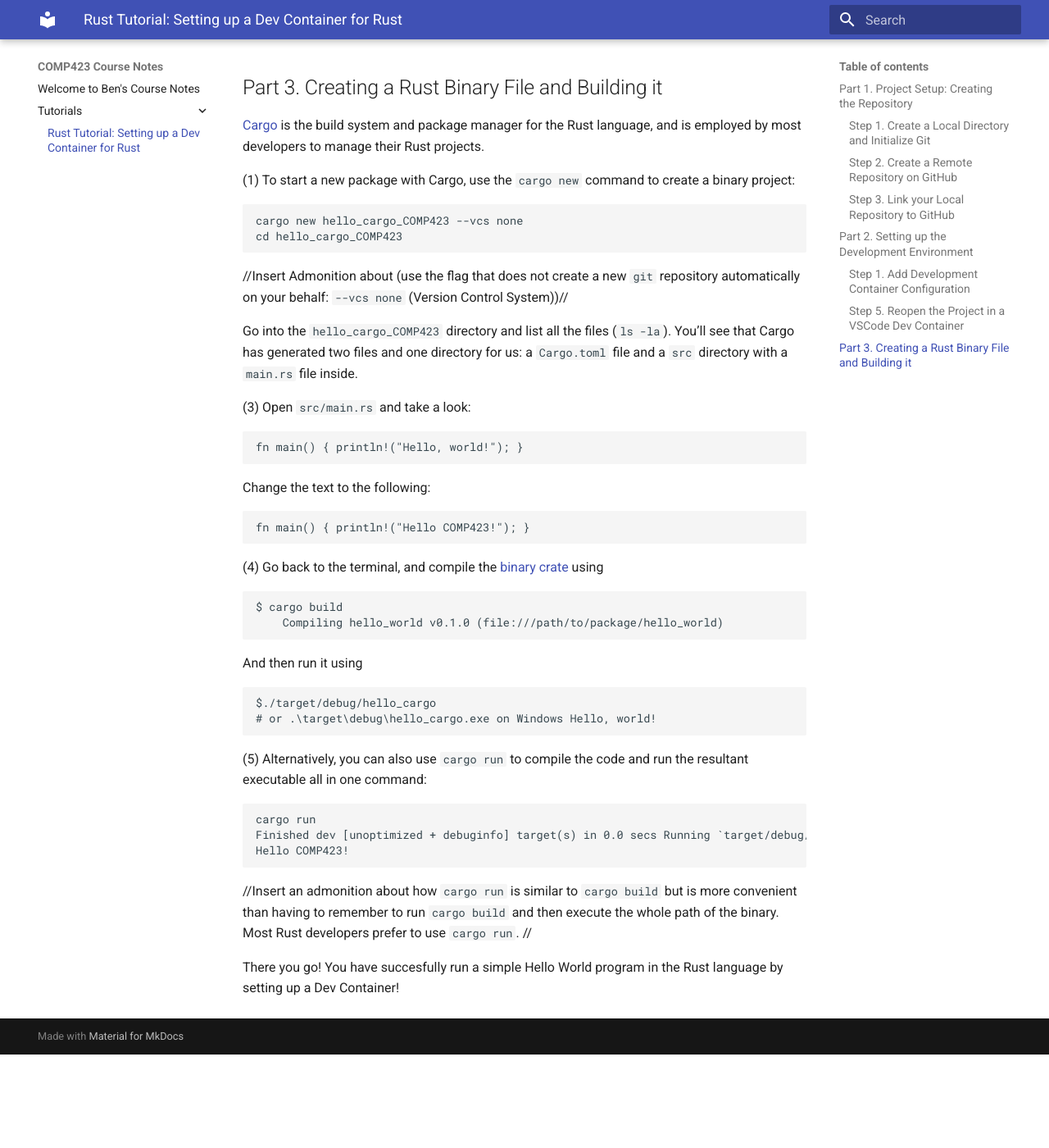
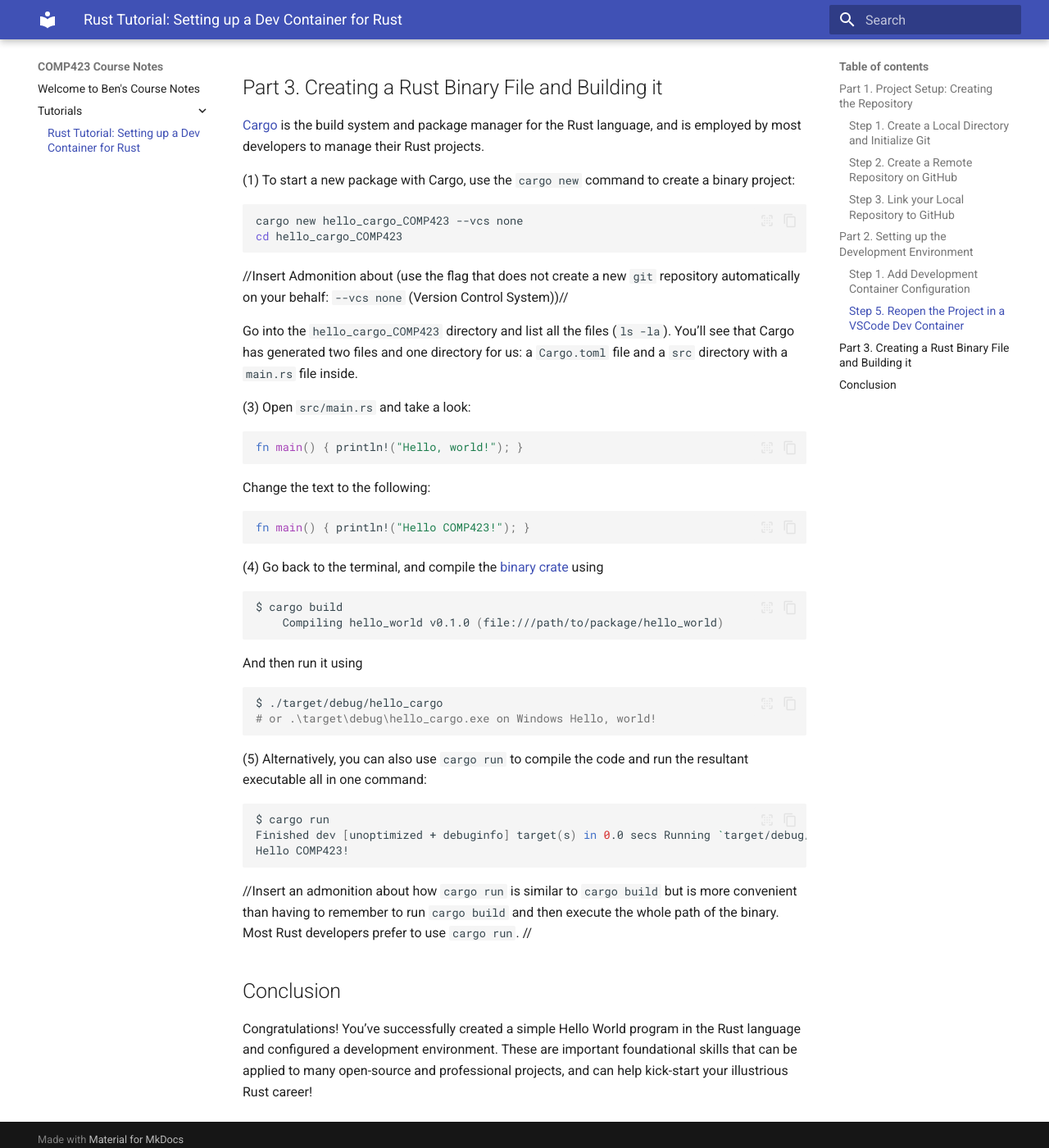
Before and after one commit to bkedwards/comp423-course-notes, an MkDocs documentation site: the page built from docs/tutorials/rust-setup.md, in a window 1280 px wide and 1400 px high, scrolled down 2836 px. Shown: the whole window at 82% size. Built offline with MkDocs 1.6.1 and Material for MkDocs 9.7.7, drawn with Linux system fonts in a browser that asks for light colours; before the commit the page ends 4122 px from its top, so only the background shows below that; some of the changed text lies outside the part shown.

Commit message:
added mk-docs code blocks extension

````diff
--- a/docs/tutorials/rust-setup.md
+++ b/docs/tutorials/rust-setup.md
@@ -9,17 +9,17 @@
 (A) Open your terminal or command prompt
 
 (B) Create a new directory for your project. (Note: Of course, if you'd like to organize this tutorial somewhere else on your machine, go ahead and change into that parent directory first. By default this will be in your user's home directory.):
-```
+```sh
 mkdir rust-tutorial
 cd rust-tutorial
 ```
 (C) Initialize a new Git repository
-```
+```sh
 git init
 ```
 
 (D) Create a README file:
-```
+```sh
 echo "# COMP 423 Rust Tutorial" > README.md
 git add README.md
 git commit -m "Initial commit with README"
@@ -42,7 +42,7 @@
 
 ### Step 3. Link your Local Repository to GitHub
 (1) Add the Github repository as a remote
-```
+```sh
 git remote add origin https://github.com/<your-username>/rust-tutorial.git
 ```
 Replace `<your-username` with your GitHub username
@@ -50,7 +50,7 @@
 (2) Check your default branch name with the subcommand `git branch`. If it's not `main`, rename it to `main` with the following command: `git branch -M main`. Old versions of `git` choose the name `master` for the primary branch, but these days `main` is the standard primary branch name.
 
 (3) Push your local commits to the GitHub repository
-```
+```sh
 git push --set-upstream origin main
 ```
 //Insert admonition about the --set-upstream Flag//
@@ -78,7 +78,7 @@
 
 * **postCreateCommand:** A command to run after the container is created. In our case, there is nothing to be run after.
 
-```
+```json
 {
 "name": "Rust Tutorial"
 "image": "mcr.microsoft.com/devcontainers/rust:latest"
@@ -103,7 +103,7 @@
 [Cargo](https://doc.rust-lang.org/book/ch01-03-hello-cargo.html) is the build system and package manager for the Rust language, and is employed by most developers to manage their Rust projects.
 
 (1) To start a new package with Cargo, use the `cargo new` command to create a binary project:
-```
+```sh
 cargo new hello_cargo_COMP423 --vcs none
 cd hello_cargo_COMP423
 ```
@@ -113,29 +113,30 @@
 Go into the `hello_cargo_COMP423` directory and list all the files (`ls -la`). You’ll see that Cargo has generated two files and one directory for us: a `Cargo.toml` file and a `src` directory with a `main.rs` file inside.
 
 (3) Open `src/main.rs` and take a look:
-```
+```rs
 fn main() { println!("Hello, world!"); }
 ```
 Change the text to the following:
-```
+```rs
 fn main() { println!("Hello COMP423!"); }
 ```
 (4) Go back to the terminal, and compile the [binary crate](https://doc.rust-lang.org/book/ch07-01-packages-and-crates.html) using
-```
+```sh
 $ cargo build
 	Compiling hello_world v0.1.0 (file:///path/to/package/hello_world)
 ```
 And then run it using
-```
-$./target/debug/hello_cargo
+```sh
+$ ./target/debug/hello_cargo
 # or .\target\debug\hello_cargo.exe on Windows Hello, world!
 ```
 (5) Alternatively, you can also use `cargo run` to compile the code and run the resultant executable all in one command:
-```
-cargo run
+```sh
+$ cargo run
 Finished dev [unoptimized + debuginfo] target(s) in 0.0 secs Running `target/debug/hello_cargo`
 Hello COMP423!
 ```
 //Insert an admonition about how `cargo run` is similar to `cargo build` but is more convenient than having to remember to run `cargo build` and then execute the whole path of the binary. Most Rust developers prefer to use `cargo run`. //
 
-There you go! You have succesfully run a simple Hello World program in the Rust language by setting up a Dev Container!
+##Conclusion
+Congratulations! You’ve successfully created a simple Hello World program in the Rust language and configured a development environment. These are important foundational skills that can be applied to many open-source and professional projects, and can help kick-start your illustrious Rust career!
--- a/mkdocs.yml
+++ b/mkdocs.yml
@@ -1,3 +1,15 @@
 site_name: COMP423 Course Notes
 theme:
   name: material
+  features:
+    - content.code.copy
+    - content.code.select
+    - content.code.annotate
+markdown_extensions:
+  - pymdownx.highlight:
+      anchor_linenums: true
+      line_spans: __span
+      pygments_lang_class: true
+  - pymdownx.inlinehilite
+  - pymdownx.snippets
+  - pymdownx.superfences
````
